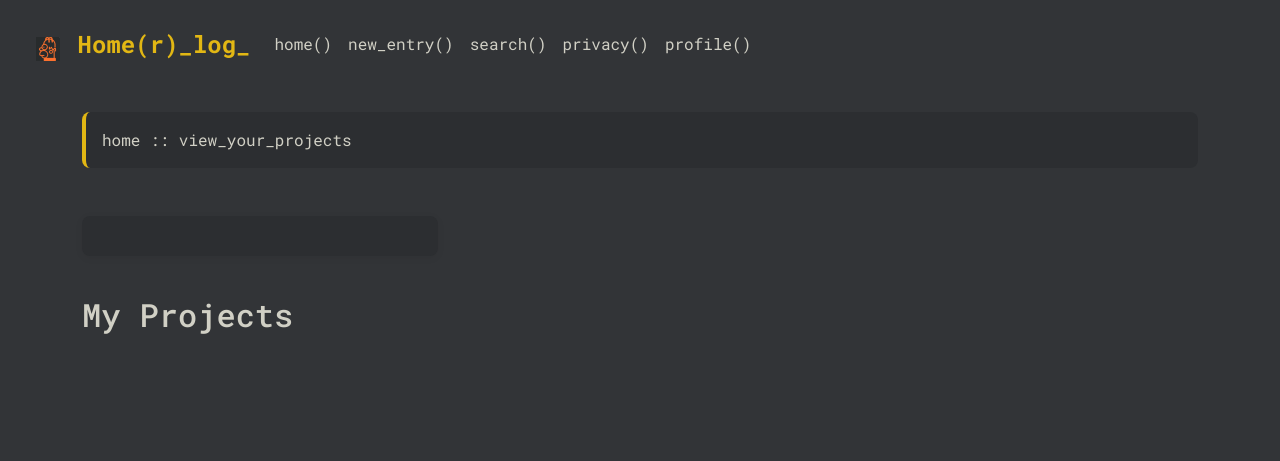
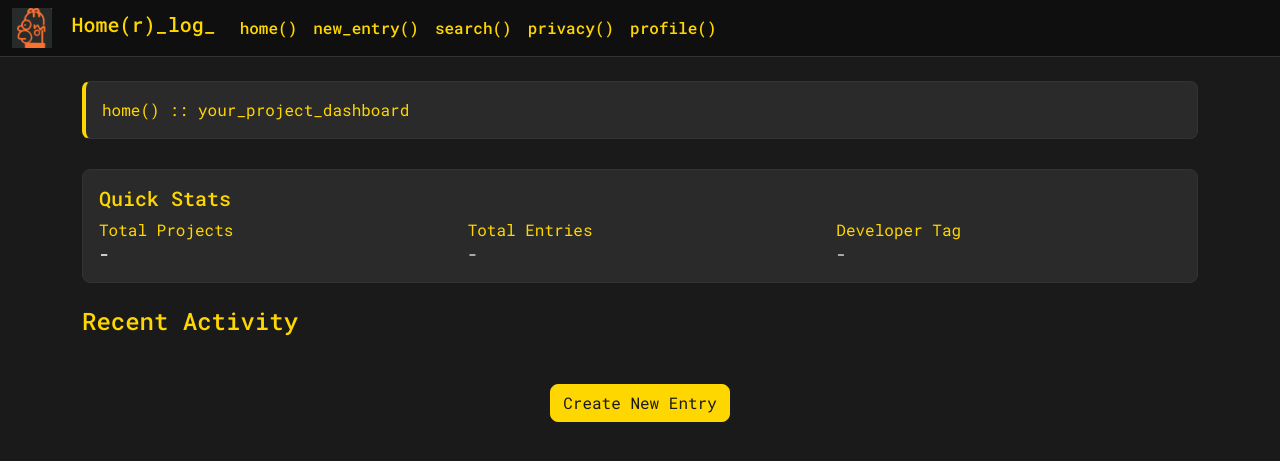
Before and after one commit to TempeHS/2025SE_Elliott.P_HSC, a Flask app: page /home in a window 1280 px wide. Shown: the top 461 px of the page. Run offline with Flask 3, Linux system fonts and the light colour scheme; the visitor is signed in with stand-in values (Sample User, id 1); some libraries are stand-ins or nearby versions.

Commit message:
fixed the dark theme style and implementation for preveiws. I was using a dark mode extension, oops

```diff
--- a/api/entries.py
+++ b/api/entries.py
@@ -120,6 +120,7 @@ def get_user_stats():
         })
 
     except Exception as e:
+        logger.error(f"Error fetching user stats: {str(e)}")
         print(f"ERROR fetching user stats: {str(e)}")
         return jsonify({'error': str(e)}), 500
 
--- a/config.py
+++ b/config.py
@@ -1,9 +1,13 @@
 from dotenv import load_dotenv
 import os
+from datetime import timedelta
 
 load_dotenv()
 
 class Config:
+    SESSION_COOKIE_SECURE = True
+    SESSION_COOKIE_HTTPONLY = True
+    PERMANENT_SESSION_LIFETIME = timedelta(hours=1)
     # security config
     SECRET_KEY = os.getenv('SECRET_KEY', os.urandom(24)) #random session key
     SQLALCHEMY_DATABASE_URI = os.getenv('DATABASE_URL', 'sqlite:///.databaseFiles/devlog.db')
--- a/static/css/style.css
+++ b/static/css/style.css
@@ -1,212 +1,262 @@
+/* core variables */
 :root {
-    --bg-color: #323437;
-    --main-color: #e2b714;
-    --text-color: #d1d0c5;
-    --sub-color: #646669;
-    --error-color: #ca4754;
-    --success-color: #7aae7a;
+    --primary-yellow: #ffd700;
+    --hover-orange: #ff8c00;
+    --bg-dark: #1a1a1a;
+    --bg-darker: #0f0f0f;
+    --card-bg: #2a2a2a;
+    --text-light: #ffffff;
+    --border-color: #333;
+    --gradient-orange: linear-gradient(45deg, #ff8c00, #ffa500);
 }
 
+/* base styles */
 body {
-    background-color: var(--bg-color);
-    color: var(--text-color);
-    font-family: 'Roboto Mono', monospace;
-    transition: all 0.25s ease;
+    background-color: var(--bg-dark);
+    color: var(--text-light);
+    font-family: 'roboto mono', monospace;
 }
 
-.navbar {
-    background-color: transparent !important;
-    padding: 1.5rem;
+/* typography */
+h1, h2, h3, h4, h5, h6,
+.card-title,
+.navbar-brand,
+.nav-link {
+    color: var(--primary-yellow) !important;
+    font-weight: 500;
 }
 
-.navbar-brand {
-    color: var(--main-color) !important;
-    font-size: 1.5rem;
-    font-weight: 700;
+/* navbar styling */
+.navbar {
+    background-color: var(--bg-darker);
+    border-bottom: 1px solid var(--border-color);
 }
 
-.nav-link {
-    color: var(--text-color) !important;
-    transition: color 0.2s ease;
+.navbar-logo {
+    height: 40px;
+    margin-right: 10px;
 }
 
-.nav-link:hover {
-    color: var(--main-color) !important;
+/* card styling */
+.card,
+.entry-preview,
+.message-box,
+.search-link,
+.project-entries .entry-preview,
+.privacy-content .section {
+    background-color: var(--card-bg);
+    border: 1px solid var(--border-color);
+    margin-bottom: 1.5rem;
+    border-radius: 0.5rem;
+    overflow: hidden;
 }
 
+.card-body {
+    color: var(--text-light);
+    border-radius: 0.5rem;
+}
+
+/* project and developer tags */
+.developer-tag,
+.project-name,
+[id*='project'],
+.project {
+    color: var(--primary-yellow) !important;
+    font-weight: 500;
+}
+
+/* form elements */
 .form-control {
-    background-color: var(--bg-color);
-    border: 2px solid var(--sub-color);
-    color: var(--text-color);
-    border-radius: 0;
-    transition: all 0.2s ease;
+    background-color: var(--card-bg);
+    border: 1px solid var(--border-color);
+    color: var(--text-light);
+    border-radius: 0.5rem;
 }
 
 .form-control:focus {
-    background-color: var(--bg-color);
-    border-color: var(--main-color);
-    color: var(--text-color);
-    box-shadow: none;
+    background-color: #404040;
+    color: var(--text-light);
+    border-color: var(--hover-orange);
+    box-shadow: 0 0 0 0.2rem rgba(255, 140, 0, 0.25);
 }
 
+.form-label {
+    color: var(--primary-yellow);
+}
+
+/* buttons */
 .btn {
-    border-radius: 0;
-    padding: 0.75rem 1.5rem;
-    font-weight: 600;
-    transition: all 0.2s ease;
+    border-radius: 0.5rem;
 }
 
 .btn-primary {
-    background-color: var(--main-color);
-    border-color: var(--main-color);
-    color: var(--bg-color);
+    background-color: var(--primary-yellow);
+    border-color: var(--primary-yellow);
+    color: var(--bg-dark);
 }
 
 .btn-primary:hover {
-    background-color: transparent;
-    color: var(--main-color);
+    background-color: var(--hover-orange);
+    border-color: var(--hover-orange);
+    color: var(--text-light);
 }
 
-.card {
-    background-color: #2c2e31;
-    border: none;
-    border-radius: 0;
-    margin-bottom: 1rem;
+/* search elements */
+.search-link {
+    background-color: var(--card-bg);
+    color: var(--primary-yellow);
+    border: 1px solid var(--primary-yellow);
 }
 
-.card-header {
-    background-color: transparent;
-    border-bottom: 2px solid var(--sub-color);
-    color: var(--main-color);
+.search-link:hover {
+    background: var(--gradient-orange);
+    border-color: var(--hover-orange);
+    color: var(--text-light);
 }
 
-.alert {
-    border-radius: 0;
-    border: none;
+/* entry previews */
+.entry-preview {
+    padding: 1rem;
+    margin-bottom: 0.5rem;
 }
 
-.alert-success {
-    background-color: var(--success-color);
-    color: var(--bg-color);
+.entry-preview p {
+    max-height: 160px;
+    overflow: hidden;
+    position: relative;
+    margin-bottom: 0;
 }
 
-.alert-danger {
-    background-color: var(--error-color);
-    color: var(--bg-color);
+.entry-preview p::after {
+    content: '';
+    position: absolute;
+    bottom: 0;
+    left: 0;
+    width: 100%;
+    height: 20px;
+    background: linear-gradient(transparent, var(--card-bg));
 }
 
-/* Animations */
-@keyframes fadeIn {
-    from { opacity: 0; transform: translateY(10px); }
-    to { opacity: 1; transform: translateY(0); }
+/* project entries */
+.project-entries .entry-preview {
+    color: var(--text-light);
+    padding: 1rem;
+    margin-bottom: 0.5rem;
 }
 
-.fade-in {
-    animation: fadeIn 0.3s ease forwards;
+.project-entries .entry-preview p {
+    color: var(--text-light);
+    background-color: transparent;
 }
 
-/* Auth section styles */
-#authSection {
-    max-width: 400px;
+/* message box */
+.message-box {
+    padding: 1rem;
+    border-left: 4px solid var(--primary-yellow);
+    width: 100%;
+    display: inline-block;
+    min-width: fit-content;
+}
+
+.mono-text {
+    font-family: 'roboto mono', monospace;
+    color: var(--primary-yellow);
+    margin: 0;
+    white-space: nowrap;
+}
+
+/* remove grey text */
+.text-muted,
+small,
+.card-subtitle,
+.entry-preview small,
+.entry-details small,
+.project-entries small,
+.timestamp,
+.metadata,
+.entry-metadata,
+.project-metadata {
+    color: var(--text-light) !important;
+    opacity: 1;
+}
+/* profile page */
+.profile-card {
+    position: static;
+    background-color: var(--card-bg);
+    border-radius: 0.5rem;
+    margin-bottom: 1.5rem;
+}
+
+/* profile page */
+/* profile page */
+.sticky-column {
+    position: sticky;
+    top: 20px;
+    height: fit-content;
+}
+
+.profile-image {
+    width: 150px;
+    height: 150px;
+    object-fit: cover;
+    border: 3px solid var(--border-color);
+    box-shadow: 0 2px 4px rgba(0,0,0,0.1);
+}
+
+.profile-card {
+    background-color: var(--card-bg);
+    border: 1px solid var(--border-color);
+    border-radius: 0.5rem;
+}
+
+.profile-content {
+    max-width: 1200px;
     margin: 0 auto;
 }
 
-/* Log entries styles */
-#logEntries {
-    max-width: 800px;
-    margin: 0 auto;
+
+
+/* animations */
+.fade-in {
+    animation: fadein 0.5s ease-in;
 }
 
-.message-box {
-    background-color: #2c2e31;
-    padding: 1rem;
-    border-left: 4px solid var(--main-color);
+@keyframes fadein {
+    from { opacity: 0; }
+    to { opacity: 1; }
 }
 
-.mono-text {
-    font-family: 'Roboto Mono', monospace;
-    color: var(--text-color);
-    margin: 0;
+/* utility classes */
+.text-yellow {
+    color: var(--primary-yellow) !important;
 }
 
-.search-highlight {
-    max-width: 200px;
-    background-color: transparent;
-    border-color: var(--sub-color);
+.border-yellow {
+    border-color: var(--primary-yellow) !important;
 }
 
-.search-highlight:focus {
-    border-color: var(--main-color);
+/* responsive adjustments */
+@media (max-width: 768px) {
+    .navbar-brand {
+        font-size: 1.2rem;
+    }
+
+    .card {
+        margin: 0.5rem 0;
+    }
 }
 
-.navbar-brand img {
-    filter: brightness(0) saturate(100%) invert(76%) sepia(53%) saturate(463%) hue-rotate(355deg) brightness(89%) contrast(91%);
+/* privacy page sections */
+.privacy-content .section.mb-5 {
+    background-color: var(--card-bg);
 }
 
-/* Logo styling */
-.navbar-logo {
-    height: 24px;
-    width: auto;
-    margin-right: 8px;
-    vertical-align: middle;
+.privacy-content .section.mb-5 .card {
+    background-color: var(--card-bg);
 }
 
-/* Rounded edges for all boxes */
-.card, .form-control, .btn, .message-box, .alert {
-    border-radius: 8px;
+.card-body #projectCount,
+.card-body #entryCount,
+.card-body #devTag {
+    color: var(--text-light) !important;
 }
-
-/* Search button styling on entry page */
-.search-link {
-    color: var(--main-color);
-    background-color: transparent;
-    border: 2px solid var(--main-color);
-    transition: all 0.3s ease;
-}
-
-.search-link:hover {
-    color: var(--bg-color);
-    background-color: var(--main-color);
-}
-
-/* card limits*/
-.card-title {
-    white-space: nowrap;
-    overflow: hidden;
-    text-overflow: ellipsis;
-    max-width: 100%;
-}
-
-.card-text {
-    display: -webkit-box;
-    -webkit-line-clamp: 3;
-    -webkit-box-orient: vertical;
-    overflow: hidden;
-    text-overflow: ellipsis;
-}
-
-/* entry card page */
-.entry-title {
-    word-wrap: break-word;
-    max-width: 100%;
-}
-
-.entry-content {
-    white-space: pre-wrap;
-    word-wrap: break-word;
-    line-height: 1.5;
-}
-
-.entry-card {
-    cursor: pointer;
-    transition: transform 0.2s;
-}
-
-.entry-card:hover {
-    transform: translateY(-2px);
-    box-shadow: 0 4px 8px rgba(0,0,0,0.1);
-}
-
-.entry-content {
-    white-space: pre-wrap;
-}
--- a/static/js/app.js
+++ b/static/js/app.js
@@ -133,7 +133,12 @@ class HomeManager {
 
             if (!response.ok) throw new Error(data.error);
 
-            // group entries by project
+            // Update stats display
+            document.getElementById('projectCount').textContent = data.project_count;
+            document.getElementById('entryCount').textContent = data.entry_count;
+            document.getElementById('devTag').textContent = data.developer_tag;
+
+            // Group entries by project
             const projectGroups = this.groupEntriesByProject(data.entries);
             this.displayProjectCards(projectGroups);
         } catch (error) {
@@ -157,36 +162,29 @@ class HomeManager {
 
         container.innerHTML = Object.entries(projectGroups).map(([project, entries]) => `
             <div class="col-md-6 col-lg-4 mb-4">
-                <div class="card project-card">
+                <div class="card">
                     <div class="card-body">
                         <h5 class="card-title">${escapeHtml(project)}</h5>
-                        <div class="project-entries collapsed">
+                        <div class="project-entries">
                             ${entries.slice(0, 3).map(entry => this.createEntryPreview(entry)).join('')}
-                        </div>
                             ${entries.length > 3 ? `
-                            <button class="btn btn-outline-primary expand-button"
-                                    onclick="event.stopPropagation(); this.closest('.project-card').querySelector('.project-entries').classList.toggle('collapsed')">
+                                <button class="btn btn-outline-primary mt-2"
+                                        onclick="event.stopPropagation(); this.closest('.project-entries').classList.toggle('collapsed')">
                                     Show ${entries.length - 3} more entries
                                 </button>
                             ` : ''}
                         </div>
                     </div>
                 </div>
+            </div>
         `).join('');
-
-        // click handlers
-        document.querySelectorAll('.project-card').forEach(card => {
-            card.addEventListener('click', () => {
-                card.querySelector('.project-entries').classList.toggle('collapsed');
-            });
-        });
     }
 
     createEntryPreview(entry) {
         return `
             <div class="entry-preview mb-3">
-                <small class="text-muted">${new Date(entry.timestamp).toLocaleDateString()}</small>
-                <p class="mb-1">${escapeHtml(clipContent(entry.content, 2))}</p>
+                <small>${new Date(entry.timestamp).toLocaleDateString()}</small>
+                <p class="mb-1">${escapeHtml(clipContent(entry.content, 10))}</p>
                 <a href="/entry/${entry.id}" class="stretched-link"></a>
             </div>
         `;
@@ -284,7 +282,7 @@ class PrivacyManager {
 
 class ProfileManager {
     constructor() {
-        // only run on the profile page (!!!!)
+        // only run on the profile page
         if (window.location.pathname === '/profile') {
             this.loadProfileData();
             this.bindLogoutEvent();
@@ -316,7 +314,6 @@ class ProfileManager {
             showNotification('failed to load profile', 'error');
         }
     }
-
 
     bindLogoutEvent() {
         const logoutBtn = document.getElementById('logoutBtn');
@@ -420,15 +417,15 @@ function clipContent(content, maxLines = 3) {
 
 function createEntryCard(entry) {
     return `
-        <div class="card mb-3 entry-card" onclick="window.location.href='/entry/${entry.id}'">
+        <div class="card mb-3 entry-card">
             <div class="card-body">
                 <h5 class="card-title text-truncate">${escapeHtml(entry.project)}</h5>
-                <h6 class="card-subtitle mb-2 text-muted">
+                <h6 class="card-subtitle mb-2">
                     ${new Date(entry.timestamp).toLocaleString()} - ${escapeHtml(entry.developer_tag)}
                 </h6>
                 <p class="card-text">${escapeHtml(clipContent(entry.content))}</p>
                 <div class="entry-details">
-                    <small class="text-muted">
+                    <small>
                         <div>time worked: ${entry.time_worked} minutes</div>
                         <div>start: ${new Date(entry.start_time).toLocaleString()}</div>
                         <div>end: ${new Date(entry.end_time).toLocaleString()}</div>
@@ -441,12 +438,27 @@ function createEntryCard(entry) {
 }
 
 
+
+
 // initialize all managers on dom load
 document.addEventListener('DOMContentLoaded', () => {
+    // Only initialize managers if their respective elements exist
+    if (document.getElementById('entryForm')) {
         new EntryManager();
+    }
+    if (document.getElementById('searchForm')) {
         new SearchManager();
+    }
+    if (window.location.pathname === '/home') {
         new HomeManager();
+    }
+    if (window.location.pathname.startsWith('/entry/')) {
         new EntryViewer();
+    }
+    if (window.location.pathname === '/privacy') {
         new PrivacyManager();
+    }
+    if (window.location.pathname === '/profile') {
         new ProfileManager();
+    }
 });
--- a/templates/home.html
+++ b/templates/home.html
@@ -1,99 +1,54 @@
 {% extends "base.html" %}
 
+{% block title %}Home(r)_Log{% endblock %}
+
 {% block content %}
-<div class="container mt-5">
-    <div class="row mb-4">
-        <div class="col-md-4">
-            <div class="card">
-                <div class="card-body text-center">
-                    <h3 class="developer-tag mb-2"></h3>
-                    <p class="project-count mb-1"></p>
-                    <p class="entry-count mb-0"></p>
+<div class="container mt-4">
+    <div class="row">
+        <div class="col-12">
+            <div class="message-box mb-4">
+                <p class="mono-text">home() :: your_project_dashboard</p>
+            </div>
+        </div>
+    </div>
+
+    <div class="row">
+        <div class="col-12">
+            <div class="card mb-4">
+                <div class="card-body">
+                    <h5 class="card-title">Quick Stats</h5>
+                    <div class="row">
+                        <div class="col-md-4">
+                            <div class="text-yellow">Total Projects</div>
+                            <div class="stat-value" id="projectCount">-</div>
+                        </div>
+                        <div class="col-md-4">
+                            <div class="text-yellow">Total Entries</div>
+                            <div class="stat-value" id="entryCount">-</div>
+                        </div>
+                        <div class="col-md-4">
+                            <div class="text-yellow">Developer Tag</div>
+                            <div class="stat-value" id="devTag">-</div>
+                        </div>
+                    </div>
                 </div>
             </div>
         </div>
     </div>
 
-    <!--projects section -->
     <div class="row">
         <div class="col-12">
-            <h2 class="mb-4">My Projects</h2>
+            <h4 class="mb-4">Recent Activity</h4>
+            <div id="projectCards" class="row">
+                <!-- Project cards with consistent entry preview styling will be inserted here -->
+            </div>
         </div>
     </div>
 
-    <div id="projectCards" class="row g-4">
-        <!-- project cards here -->
-    </div>
-</div>
-
-<style>
-.project-card {
-    cursor: pointer;
-    transition: transform 0.2s, box-shadow 0.2s;
-    border-radius: 12px;
-}
-
-.project-card:hover {
-    transform: translateY(-5px);
-    box-shadow: 0 4px 15px rgba(0,0,0,0.1);
-}
-
-.project-entries.collapsed {
-    max-height: 400px;
-    overflow: hidden;
-    position: relative;
-}
-
-.project-entries.collapsed::after {
-    content: '';
-    position: absolute;
-    bottom: 0;
-    left: 0;
-    right: 0;
-    height: 50px;
-    background: linear-gradient(transparent, white);
-}
-
-.expand-button {
-    width: 100%;
-    margin-top: 10px;
-    border-radius: 8px;
-    transition: all 0.2s;
-}
-
-.entry-preview {
-    padding: 10px;
-    border-radius: 8px;
-    background: #f8f9fa;
-    margin-bottom: 10px;
-    position: relative;
-}
-
-.entry-preview:hover {
-    background: #e9ecef;
-}
-
-.card {
-    border: none;
-    box-shadow: 0 2px 8px rgba(0,0,0,0.05);
-}
-
-.developer-tag {
-    color: #2c3e50;
-    font-weight: 600;
-}
-
-.project-count, .entry-count {
-    color: #6c757d;
-    font-size: 1.1rem;
-}
-</style>
-{% endblock %}
-
-{% block message_box %}
-<div class="container mt-4">
-    <div class="message-box">
-        <p class="mono-text">home :: view_your_projects</p>
+    <div class="row mt-4">
+        <div class="col-12 text-center">
+            <a href="{{ url_for('index') }}" class="btn btn-primary">Create New Entry</a>
+        </div>
     </div>
 </div>
 {% endblock %}
```
Also changed, not shown: api/auth.py (+46 -21 lines), api/data_manager.py (+7 -2 lines), templates/profile.html (+5 -36 lines). Lines whose indentation alone changed are shown as unchanged.
